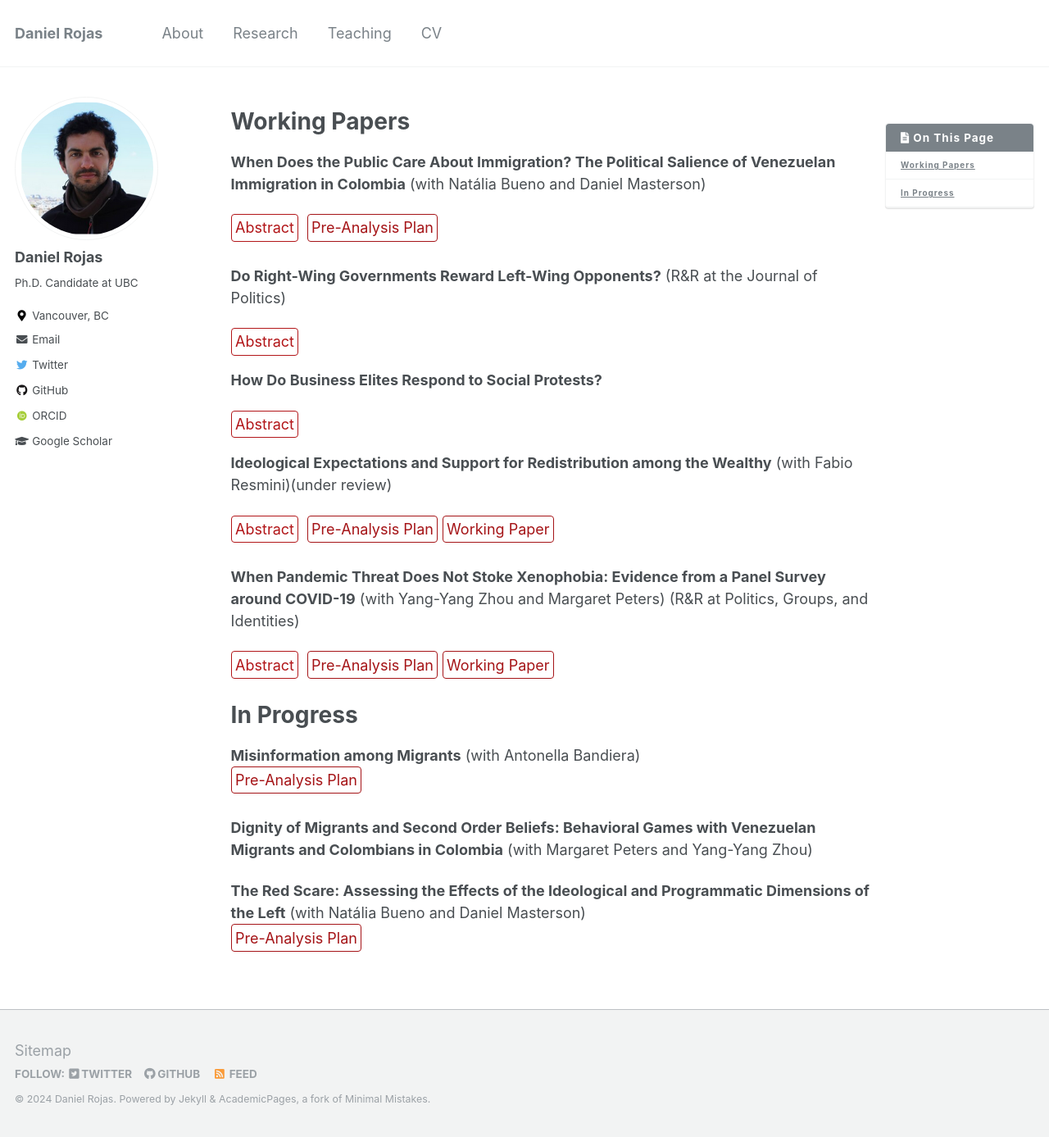
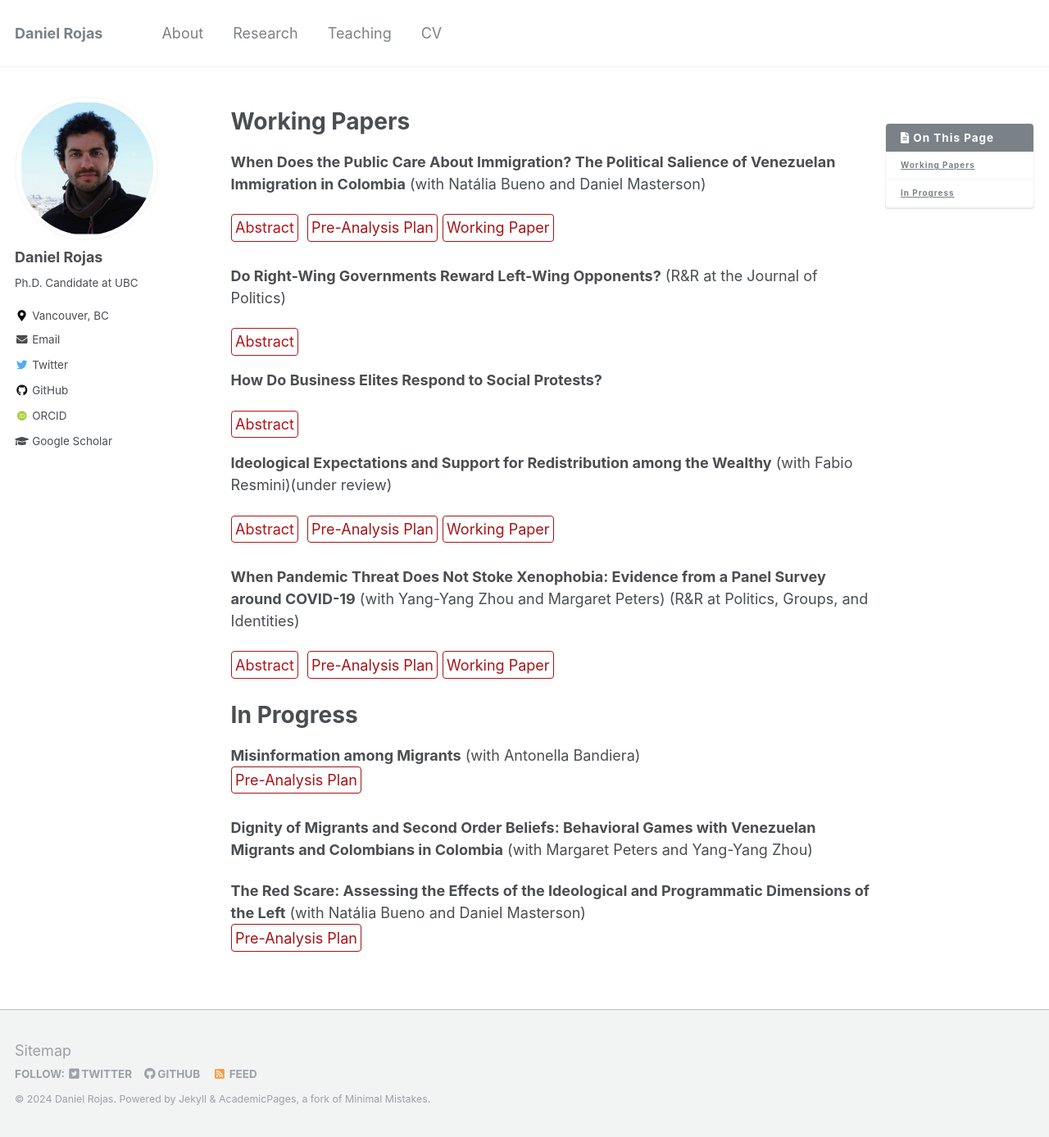
Before and after one commit to danielrojaslozano/danielrojaslozano.github.io, a Jekyll site: the page built from _pages/research.md, in a window 1280 px wide and 1387 px high. Shown: the whole window at 82% size. Built offline with Jekyll 4.4.1, drawn with Linux system fonts in a browser that asks for light colours; some web fonts are replaced.

Commit message:
Update research.md

```diff
--- a/_pages/research.md
+++ b/_pages/research.md
@@ -54,6 +54,7 @@ details > p {
 <details><summary>Abstract</summary><p> What triggers public concern about immigration? Although substantial research has investigated public attitudes toward immigration, less work has been done on its political salience. This study utilizes survey experiments with Colombians to investigate the drivers of both valence and salience concerning Venezuelan immigration. Employing experimental vignettes, the study explores the effects of different styles of rhetorical framing, specifically contrasting moderate anti-immigration framing with strong anti-immigration rhetoric, on attitudes about the salience and valence of immigration. First, we find that rhetoric that leads to more negative (positive) views on immigration also heightens (lessens) its perceived importance, suggesting a previously unacknowledged challenge for mobilizing political support for immigration. Second, strong anti-immigration messaging, akin to the style of rhetoric used by many contemporary populists, is highly effective in influencing opinions. Alarmingly, this rhetoric has broad effectiveness, even among people who did not hold negative views of immigration at baseline.</p>
 </details> &nbsp;
 [Pre-Analysis Plan](https://osf.io/uk7qr){: .btn--research}
+[Working Paper](https://osf.io/preprints/socarxiv/ftsuz){: .btn--research}
 
 
 **Do Right-Wing Governments Reward Left-Wing Opponents?** (R&R at the Journal of Politics)
```
